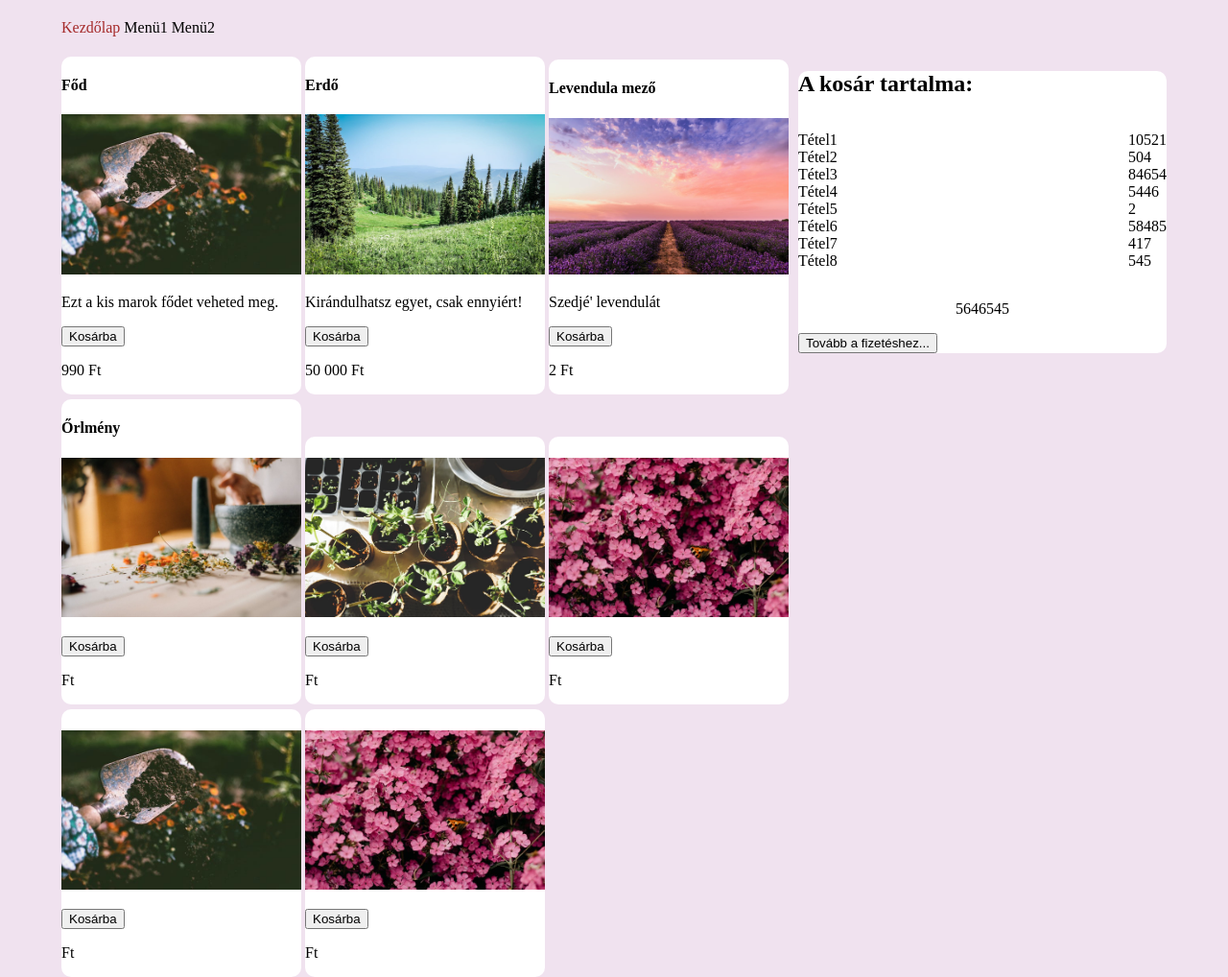
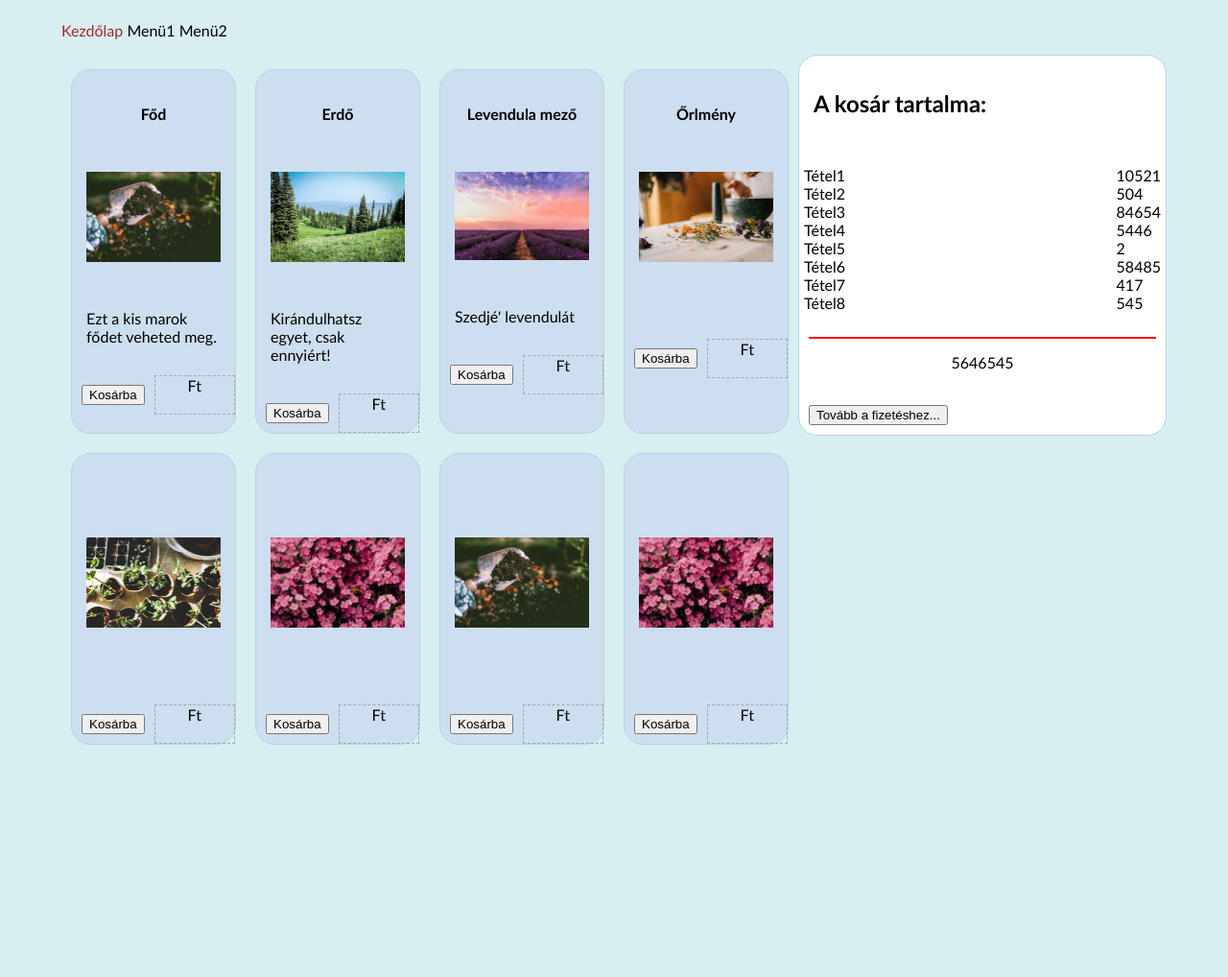
Before and after one commit to Hidy97/WEBARUHAZ1116, a plain HTML site: page index.html in a window 1280 px wide. Shown: the part 76-1094 px from the top of the page at 96% size. After the commit the page ends 862 px from the top, so only its background shows below. Drawn offline with Linux system fonts and the light colour scheme.

Commit message:
Padding, box-sizing, reszponzivitás, szöveg és gomb elhelyezkedése

```diff
--- a/index.html
+++ b/index.html
@@ -27,57 +27,73 @@
                 <h4>Főd</h4>
                 <img src="kepek/aso.jpeg" alt="">
                 <p>Ezt a kis marok fődet veheted meg.</p>
+                <div class="gombok">
                     <button>Kosárba</button>
-                <p>990 Ft</p>
+                    <span>Ft</span>
+                </div>
             </section>
             <section class="kiskep">
                 <h4>Erdő</h4>
                 <img src="kepek/erdo.jpeg" alt="">
                 <p>Kirándulhatsz egyet, csak ennyiért!</p>
+                <div class="gombok">
                     <button>Kosárba</button>
-                <p>50 000 Ft</p>
+                    <span>Ft</span>
+                </div>
             </section>
             <section class="kiskep">
                 <h4>Levendula mező</h4>
                 <img src="kepek/levendulamezo.jpeg" alt="">
                 <p>Szedjé' levendulát</p>
+                <div class="gombok">
                     <button>Kosárba</button>
-                <p>2 Ft</p>
+                    <span>Ft</span>
+                </div>
             </section>
             <section class="kiskep">
                 <h4>Őrlmény</h4>
                 <img src="kepek/mozsar.jpeg" alt="">
                 <p></p>
+                <div class="gombok">
                     <button>Kosárba</button>
-                <p>Ft</p>
+                    <span>Ft</span>
+                </div>
             </section>
             <section class="kiskep">
                 <h4></h4>
                 <img src="kepek/palantak.jpeg" alt="">
                 <p></p>
+                <div class="gombok">
                     <button>Kosárba</button>
-                <p>Ft</p>
+                    <span>Ft</span>
+                </div>
             </section>
             <section class="kiskep">
                 <h4></h4>
                 <img src="kepek/pexels-photo-1408221.jpeg" alt="">
                 <p></p>
+                <div class="gombok">
                     <button>Kosárba</button>
-                <p>Ft</p>
+                    <span>Ft</span>
+                </div>
             </section>
             <section class="kiskep">
                 <h4></h4>
                 <img src="kepek/aso.jpeg" alt="">
                 <p></p>
+                <div class="gombok">
                     <button>Kosárba</button>
-                <p>Ft</p>
+                    <span>Ft</span>
+                </div>
             </section>
             <section class="kiskep">
                 <h4></h4>
                 <img src="kepek/pexels-photo-1408221.jpeg" alt="">
                 <p></p>
+                <div class="gombok">
                     <button>Kosárba</button>
-                <p>Ft</p>
+                    <span>Ft</span>
+                </div>
             </section>
         </article>
         <aside>
--- a/stilus.css
+++ b/stilus.css
@@ -1,12 +1,34 @@
 body{
-    background-color: rgb(240, 226, 239);
+    background-color: rgb(217, 238, 240);
     margin: auto;
+    font-family: 'Trebuchet MS', 'Lucida Sans Unicode', 'Lucida Grande', 'Lucida Sans', Arial, sans-serif;
+}
+
+*{
+    box-sizing: border-box;
 }
 
 img{
-    max-width: 250px;
     width: 100%;
+    overflow: hidden;
 }
+
+img, p, h4, h2{
+    padding: 15px;
+}
+
+h4{
+    text-align: center;
+}
+
+.kiskep, button, #vegosszeg{
+    margin: 10px;
+}
+
+.kiskep{
+    background-color: rgb(205, 222, 240);
+}
+
 
 main{
     max-width: 1400px;
@@ -59,20 +81,29 @@ nav li{
 
 section{
     background-color: white;
-    border-radius: 10px;
+    border-radius: 20px;
+    border: 0.5px solid lightblue;
 }
 
 
-article section{
-    display: inline-block;
+article{
+    display: grid;
+    grid-template-columns: 1fr 1fr 1fr 1fr;
     margin-top: 5px;
 }
 
 aside section li{
     list-style-type: none;
+    padding-left: 5px;
+    padding-right: 5px;
 }
 
-div{
+span{
+    text-align: center;
+    border: 1px dashed darkgray;
+}
+
+.torol{
     clear: both;
 }
 
@@ -84,11 +115,24 @@ div{
     float: right;
 }
 
+#tetel, #osszeg, aside section section{
+    border: none;
+}
+
 #vegosszeg{
     text-align: center;
+    border-top: 2px solid red;
 }
 
-@media screen and (max-width: 800px){
+.gombok{
+    display: grid;
+    grid-template-columns: 1fr 1fr;
+}
+
+@media screen and (max-width: 900px){
+    body{
+        font-size: calc(8px + 2vw);
+    }
     main{
         grid-template-columns: 1fr 1fr;
         grid-template-areas:    "h h"
@@ -97,15 +141,26 @@ div{
                                 "as as"
                                 "f f";
     }
+
+    article{
+        grid-template-columns: 1fr 1fr;
+    }
 }
 
 @media screen and (max-width: 400px){
+    body{
+        font-size: calc(8px + 1vw);
+    }
     main{
         grid-template-columns: 1fr;
         grid-template-areas:    "h"
+                                "as"
                                 "n"
                                 "a"
-                                "as"
                                 "f";
     }
+
+    article{
+        grid-template-columns: 1fr;
+    }
 }
```
Lines whose indentation alone changed are shown as unchanged.
